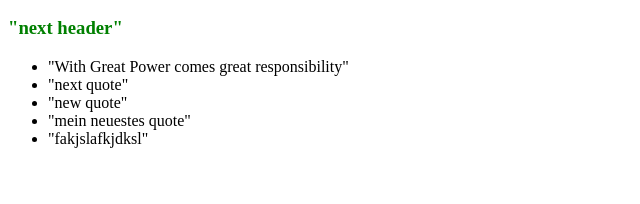
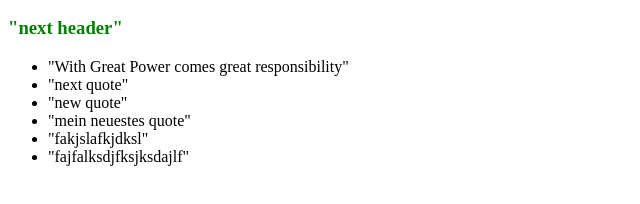
Before and after one commit to jwmeta/0main_openSAP_repo, a plain HTML site: page index.html in a window 1280 px wide. Shown: the part 110-314 px from the top of the page, without its empty margins (0-640 px from the left). Drawn offline with Linux system fonts and the light colour scheme.

Commit message:
weiteres dingsi

```diff
--- a/index.html
+++ b/index.html
@@ -14,6 +14,7 @@
             <li>"new quote"</li>
             <li>"mein neuestes quote"</li>
             <li>"fakjslafkjdksl"</li>
+            <li>"fajfalksdjfksjksdajlf"</li>
         </ul>
     </body>
 </html>
```
